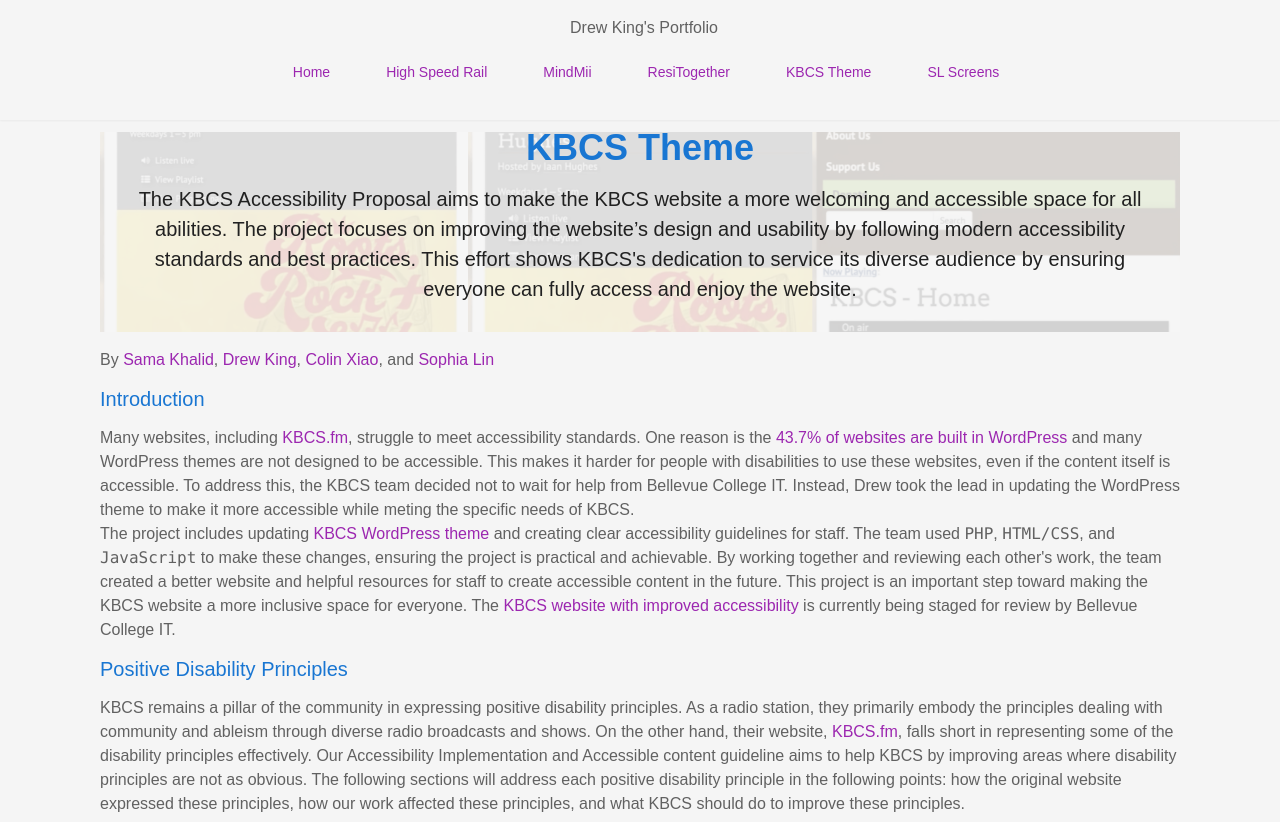
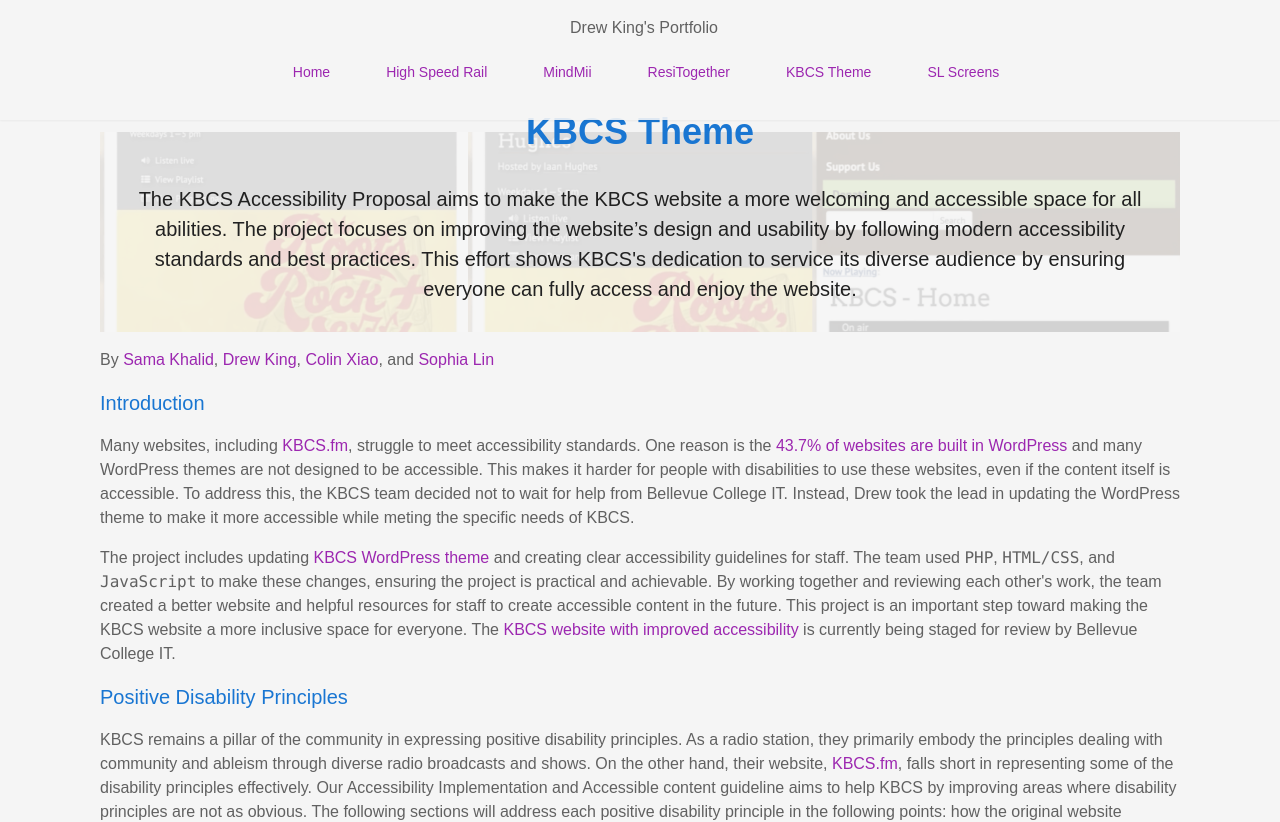
Before and after one commit to andrewpking/kingdrewsea-portfolio, a Next.js app: page /kbcs in a window 1280 px wide. Shown: the top 822 px of the page. Built offline with nearby package versions, Linux system fonts and the light colour scheme.

Commit message:
Added margins for paragraphs on project pages.

```diff
--- a/src/app/styles.scss
+++ b/src/app/styles.scss
@@ -106,6 +106,10 @@
     color: map.get(map.get($color-pallete, 'light'), 'grey-700');
 }
 
+main.project-page p {
+    margin: 1rem 0;
+}
+
 main.project-page img {
     margin: 1rem 0;
 }
```
